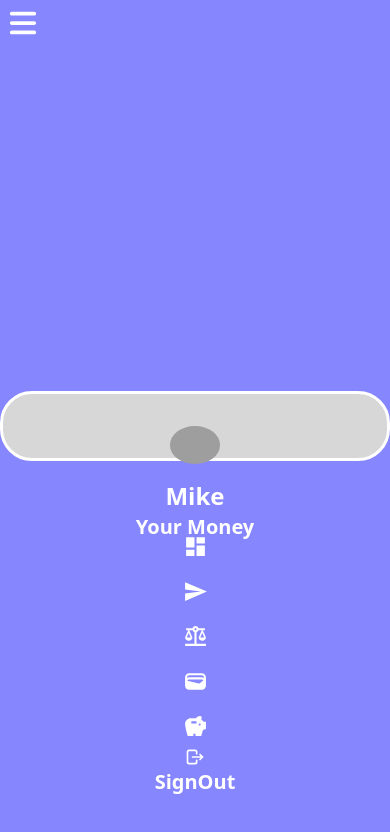
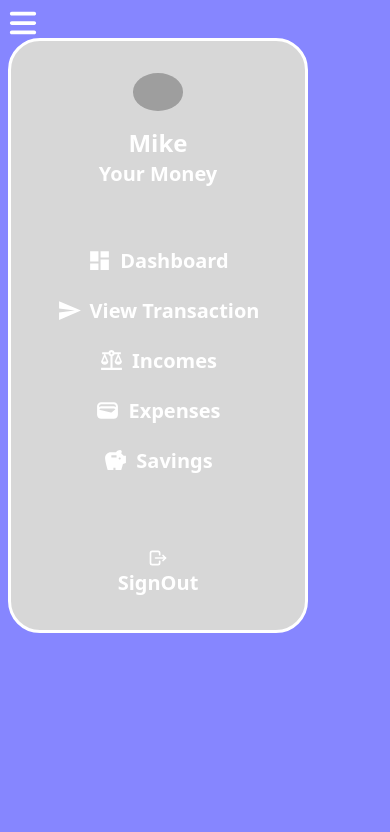
Before and after one commit to okoid721/tracker-frontend, a React (Create React App) app: page / in a window 390 px wide. Shown: the top 832 px of the page. Built offline with nearby package versions, Linux system fonts and the light colour scheme; grey boxes are pictures that could not be loaded.

Commit message:
eccomerce

```diff
--- a/src/component/navigation/Navigation.jsx
+++ b/src/component/navigation/Navigation.jsx
@@ -9,14 +9,13 @@ const Navigation = () => {
   const handleClick = () => {
     setIsOpen(!isOpen);
   };
+
   return (
     <div>
       <FaBars size={30} onClick={handleClick} className=" lg:hidden flex" />
 
       <div
-        className={` px-6 py-8 w-screen  lg:h-[70px] bg-[#d7d7d7] border-[3px] border-white rounded-[32px] flex lg:flex-row flex-col absolute lg:sticky  lg:top-[20%] top-[850%] bottom-0 right-0 left-0 gap-2 items-center justify-between ${
-          isOpen ? ' flex flex-col h-[120vh] w-[50px] gap-3' : ' '
-        }`}
+        className={` px-6 py-8 lg:w-screen h-[120%] w-[300px] lg:h-[70px] bg-[#d7d7d7] border-[3px] border-white rounded-[32px] flex lg:flex-row flex-col   gap-2 items-center justify-between `}
       >
         <div className=" h-[100px] flex lg:flex-row flex-col items-center gap-4">
           <img
@@ -35,10 +34,10 @@ const Navigation = () => {
             return (
               <li
                 key={item.id}
-                className="  flex-col  items-center text-center flex justify-center"
+                className="  lg:flex-col flex-row gap-2 lg:gap-0  items-center text-center flex justify-center"
               >
                 {item.icon}
-                <span className=" hidden lg:flex">{item.title}</span>
+                <span className="">{item.title}</span>
               </li>
             );
           })}
```
